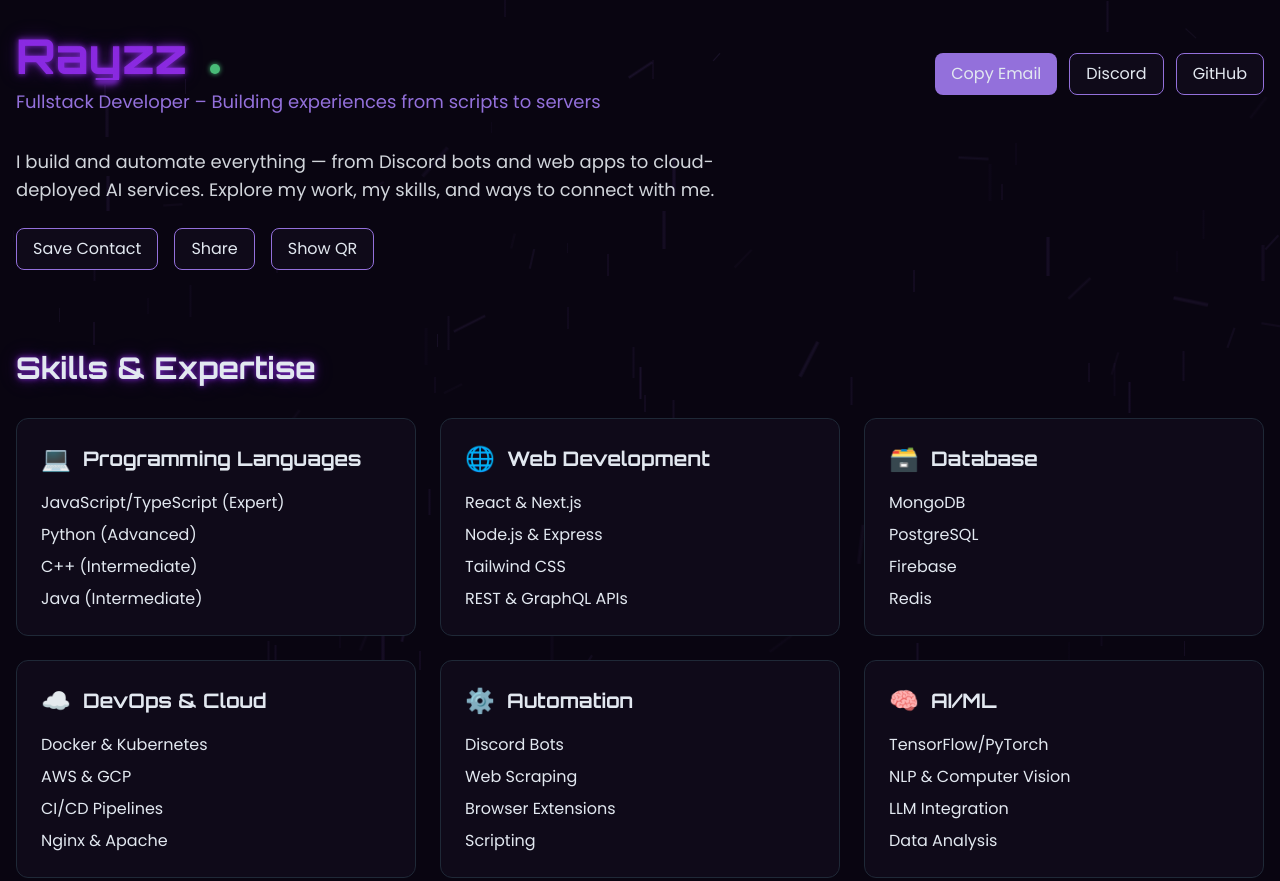
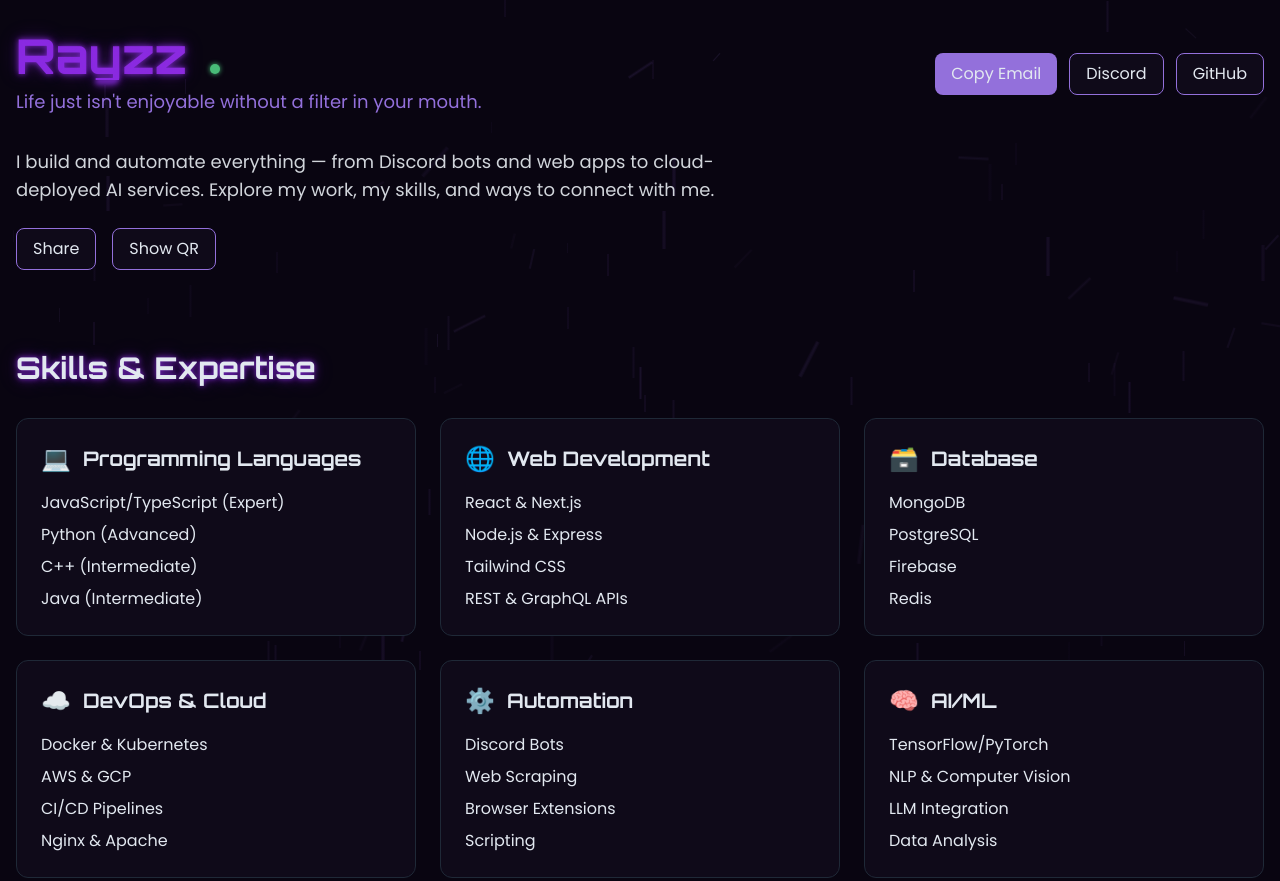
Before and after one commit to Luzisrepo/luzisrepo, a plain HTML site: page index.html in a window 1280 px wide. Shown: the top 881 px of the page. Drawn offline with nearby package versions, Linux system fonts and the light colour scheme.

Commit message:
Update index.html

```diff
--- a/index.html
+++ b/index.html
@@ -3,7 +3,7 @@
 <head>
     <meta charset="UTF-8">
     <meta name="viewport" content="width=device-width, initial-scale=1.0">
-    <title>Rayzz | Creative Developer</title>
+    <title>Rayzz | Fullstack Developer</title>
     <meta name="description" content="Rayzz - Building experiences from scripts to servers. Full-stack developer specializing in web apps, Discord bots, and AI services.">
     <script src="https://cdn.tailwindcss.com"></script>
     <link href="https://fonts.googleapis.com/css2?family=Orbitron:wght@400;700&family=Poppins:wght@300;400;600&display=swap" rel="stylesheet">
@@ -139,11 +139,10 @@
                     <h1 class="text-4xl md:text-5xl font-bold neon-text text-transparent bg-clip-text bg-gradient-to-r from-primary to-accent">
                         Rayzz <span class="status-dot"></span>
                     </h1>
-                    <p class="text-secondary text-lg mt-2">Fullstack Developer – Building experiences from scripts to servers</p>
+                    <p class="text-secondary text-lg mt-2">Life just isn't enjoyable without a filter in your mouth.</p>
                 </div>
 
                 <div class="flex flex-wrap gap-3">
-
                     <button onclick="copyEmail()" class="relative px-4 py-2 bg-secondary hover:bg-accent rounded-lg font-medium transition-all duration-300 neon-hover">
                         Copy Email
                         <span id="tooltip" class="absolute left-1/2 -translate-x-1/2 -top-10 bg-black text-white text-sm px-2 py-1 rounded opacity-0 pointer-events-none transition-opacity duration-300">
@@ -166,9 +165,6 @@
                 </p>
 
                 <div class="mt-6 flex flex-wrap gap-4">
-                    <button onclick="saveContact()" class="px-4 py-2 bg-dark hover:bg-accent border border-secondary rounded-lg font-medium transition-all duration-300 neon-hover">
-                        Save Contact
-                    </button>
                     <button onclick="shareProfile(this)" class="relative px-4 py-2 bg-dark hover:bg-accent border border-secondary rounded-lg font-medium transition-all duration-300 neon-hover">
                         Share
                         <span class="share-tooltip absolute left-1/2 -translate-x-1/2 -top-10 bg-black text-white text-sm px-2 py-1 rounded opacity-0 pointer-events-none transition-opacity duration-300">
@@ -670,7 +666,7 @@
 
         // Copy Discord to clipboard
         function copyDiscord() {
-            navigator.clipboard.writeText('._rayzz');
+            navigator.clipboard.writeText('._rayzz.');
 
             // Show notification
             const notification = document.createElement('div');
```
